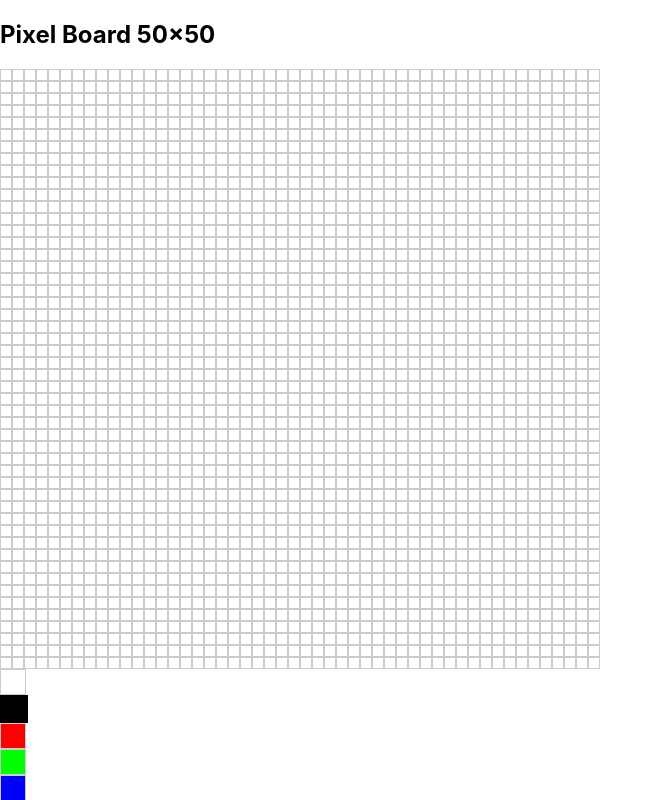
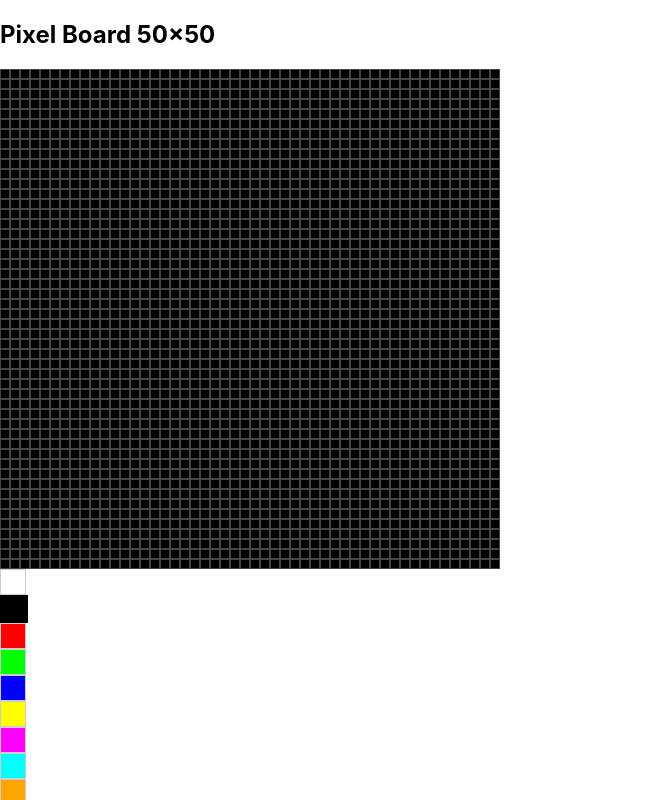
Before and after one commit to KillianDlds/Pixel-war-onchain, a React (Create React App) app: page / in a window 1280 px wide. Shown: the top 800 px of the page, without its empty margins (0-663 px from the left). Built offline with nearby package versions, Linux system fonts and the light colour scheme.

Commit message:
plateau en noir

```diff
--- a/src/App.js
+++ b/src/App.js
@@ -1,7 +1,7 @@
 import React, { useState } from "react";
 
-const PIXEL_COUNT = 50;   // nombre de pixels par ligne/colonne
-const PIXEL_SIZE = 12;    // taille en px d'un pixel
+const PIXEL_COUNT = 50;
+const PIXEL_SIZE = 10;
 
 const PALETTE = [
   "#ffffff", "#000000", "#ff0000", "#00ff00", "#0000ff",
@@ -9,11 +9,11 @@ const PALETTE = [
 ];
 
 export default function PixelBoard() {
-  // Initialiser les pixels en blanc
+  // Initialiser les pixels en noir
   const [pixels, setPixels] = useState(
     Array(PIXEL_COUNT)
       .fill(null)
-      .map(() => Array(PIXEL_COUNT).fill("#ffffff"))
+      .map(() => Array(PIXEL_COUNT).fill("#000000"))
   );
 
   const [selectedPixel, setSelectedPixel] = useState({ x: null, y: null });
@@ -34,7 +34,7 @@ export default function PixelBoard() {
   };
 
   return (
-    <div className="p-4">
+    <div className="p-4" style={{ background: "#fff", minHeight: "100vh" }}>
       <h2 className="mb-4 text-lg font-bold">Pixel Board {PIXEL_COUNT}×{PIXEL_COUNT}</h2>
 
       {/* Plateau */}
@@ -55,10 +55,9 @@ export default function PixelBoard() {
                 width: PIXEL_SIZE,
                 height: PIXEL_SIZE,
                 backgroundColor: color,
-                border:
-                  selectedPixel.x === x && selectedPixel.y === y
-                    ? "1px solid red"
-                    : "1px solid #ccc",
+                border: selectedPixel.x === x && selectedPixel.y === y
+                  ? "1px solid #ff4444"
+                  : "1px solid #444",
                 boxSizing: "border-box",
                 cursor: "pointer",
               }}
```
